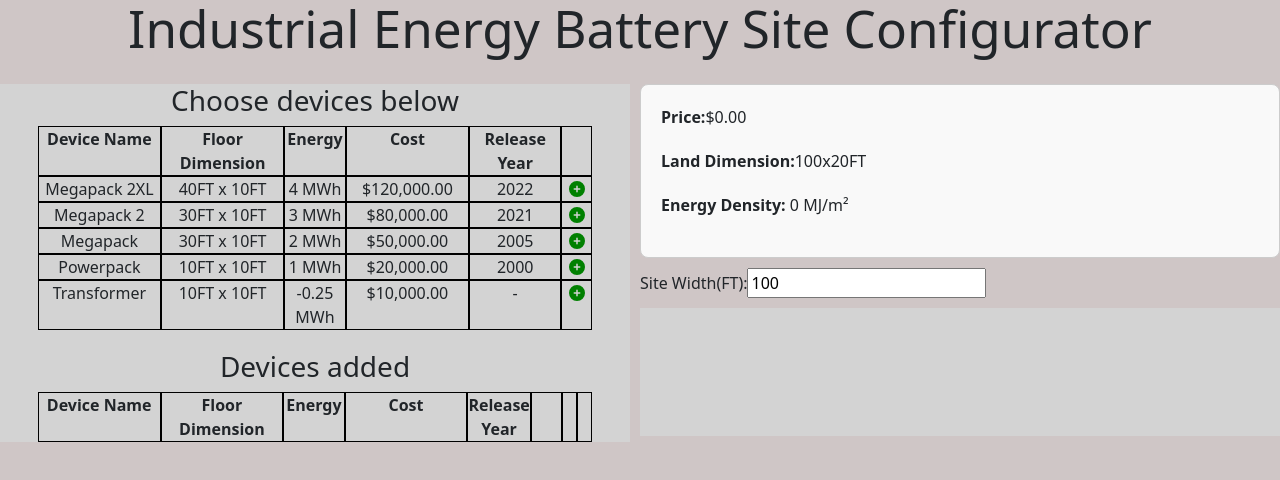
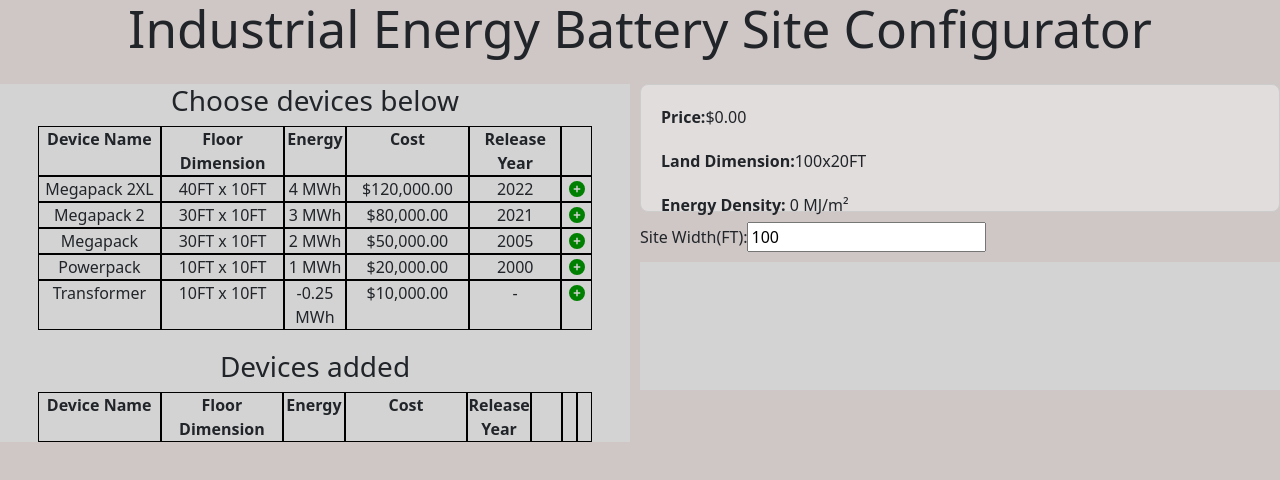
Before and after one commit to mingheli/energy-config, a React (Vite) app: page / in a window 1280 px wide. Shown: the top 480 px of the page. Built offline with nearby package versions, Linux system fonts and the light colour scheme.

Commit message:
improve css

```diff
--- a/src/App.css
+++ b/src/App.css
@@ -98,7 +98,11 @@
   padding: 20px;
   border: 1px solid #ccc;
   border-radius: 8px;
-  background-color: #f9f9f9;
+  background-color: #e2dddd;
+  grid-area: data;
+  width: 50vw;
+
+  height: 10vw;
 }
 
 .data-left,
```
